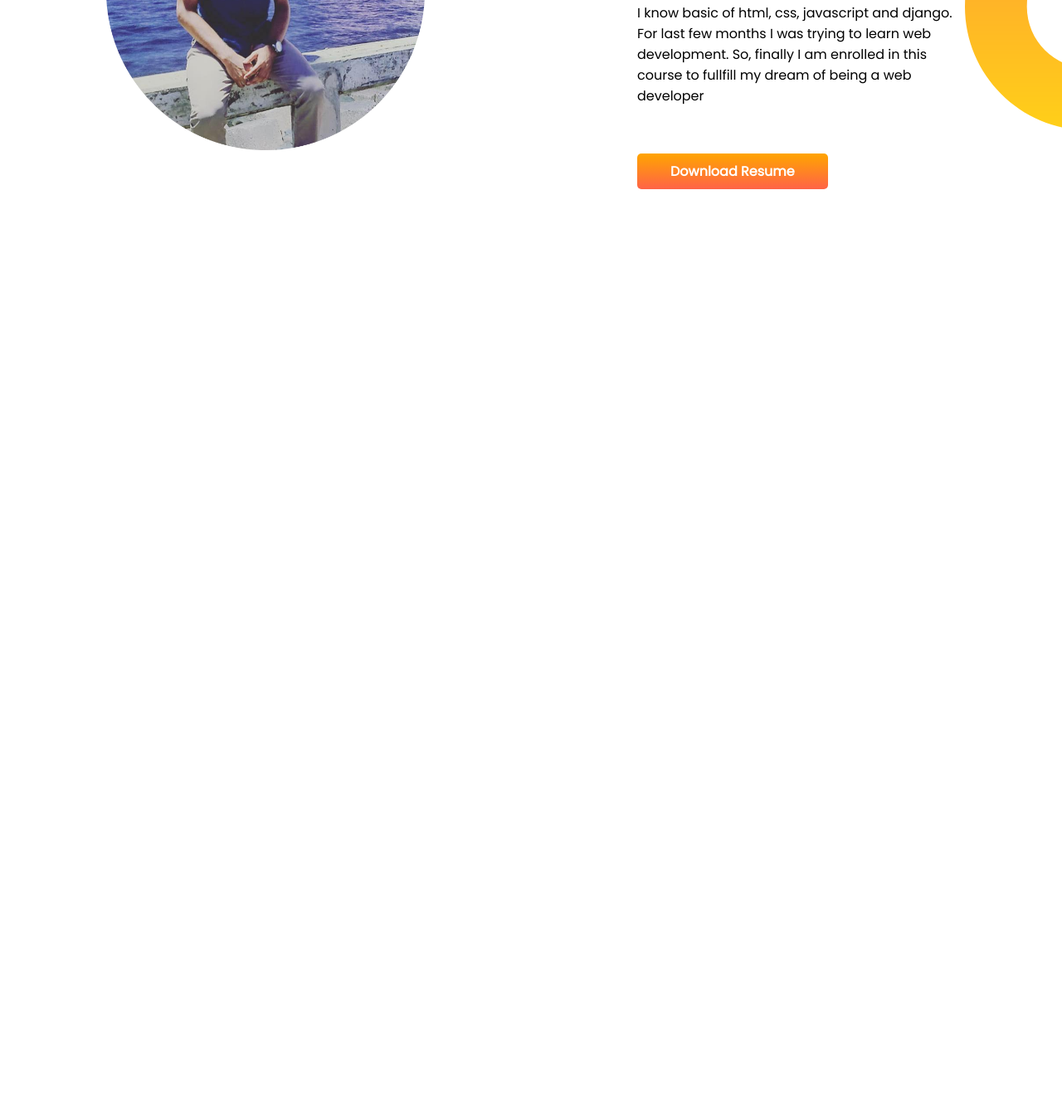
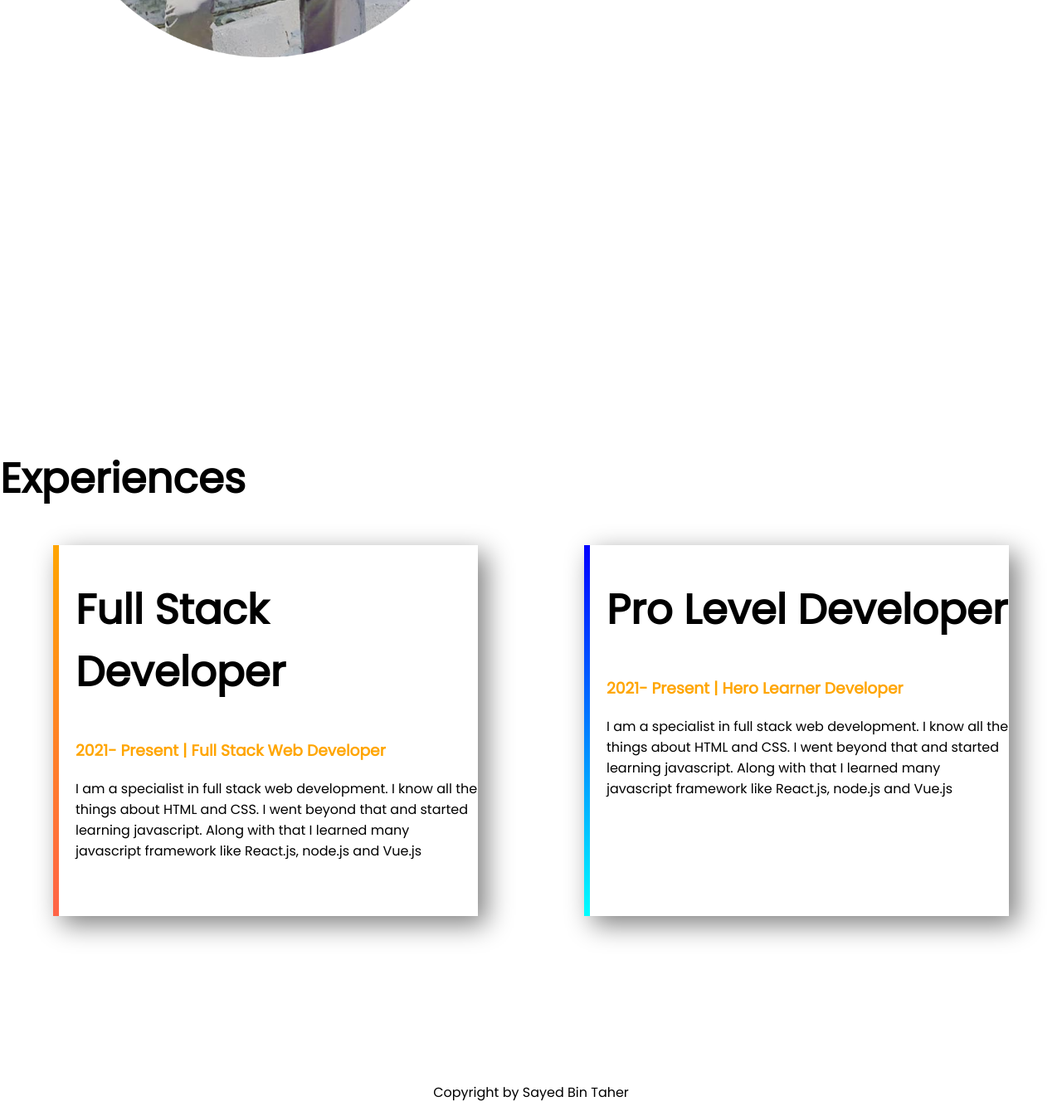
Before and after one commit to sayedbintaher/programming-hero-portfolio, a plain HTML site: page index.html in a window 1280 px wide. Shown: the part 1150-2495 px from the top of the page at 83% size. Before the commit the page ends 1497 px from the top, so only its background shows below. Drawn offline with Linux system fonts and the light colour scheme.

Commit message:
completed

```diff
--- a/index.html
+++ b/index.html
@@ -13,7 +13,7 @@
 </head>
 
 <body>
-    <section class="top-banner">
+    <section class="top-banner flexible-container">
         <div class="half-width">
             <h1>Welcome To</h1>
             <h1><span class="name-span">Sayed's</span> World</h1>
@@ -30,7 +30,7 @@
             <img src="images/sayed-profile.png" alt="profile-pic">
         </div>
     </section>
-    <section class="dream-big">
+    <section class="dream-big flexible-container">
         <div class="half-width">
             <img src="images/second_profile.png" alt="">
         </div>
@@ -44,8 +44,33 @@
             <br><br>
             <a target="_blank" class="hire-me-button" target="_blank" href="">Download Resume</a>
         </div>
-
     </section>
+    <section class="experience-part">
+        <h1>Experiences</h1>
+        <div class="flexible-container">
+            <div id="full-stack-experience" class="experience-item">
+                <h1>Full Stack Developer</h1>
+                <h3 class="name-span">2021- Present | Full Stack Web Developer</h3>
+                <p>I am a specialist in full stack web development. I know all the things about HTML and CSS. I went
+                    beyond
+                    that and started learning javascript. Along with that I learned many javascript framework like
+                    React.js,
+                    node.js and Vue.js </p>
+            </div>
+            <div id="web-dev-experience" class="experience-item">
+                <h1>Pro Level Developer</h1>
+                <h3 class="name-span">2021- Present | Hero Learner Developer</h3>
+                <p>I am a specialist in full stack web development. I know all the things about HTML and CSS. I went
+                    beyond
+                    that and started learning javascript. Along with that I learned many javascript framework like
+                    React.js,
+                    node.js and Vue.js </p>
+            </div>
+        </div>
+    </section>
+    <footer>
+        <p>Copyright by Sayed Bin Taher</p>
+    </footer>
 </body>
 
 </html>
--- a/style.css
+++ b/style.css
@@ -7,25 +7,25 @@ h1 {
     font-size: 50px;
 }
 
+h2 {
+    font-size: 40px;
+}
+
 .name-span {
     color: orange;
 }
 
-section {
+.flexible-container {
     display: flex;
 }
 
 .half-width {
     width: 50%;
-    padding: 10%;
+    padding: 5%;
 }
 
 .half-width img {
     width: 100%;
-}
-
-.half-width a {
-    margin-top: 100px;
 }
 
 .hire-me-button {
@@ -46,4 +46,34 @@ section {
     background-image: url(images/dream-bg.png);
     background-repeat: no-repeat;
     background-position: right;
+    margin-bottom: 400px;
 }
+
+.experience-part {
+    margin-bottom: 200px;
+}
+
+.experience-item {
+    width: 40%;
+    margin-left: 5%;
+    margin-right: 5%;
+    padding-left: 20px;
+    padding-bottom: 50px;
+    box-shadow: 10px 10px 30px gray;
+}
+
+#web-dev-experience {
+    border-left: 7px solid;
+    border-image: linear-gradient(blue, cyan);
+    border-image-slice: 1;
+}
+
+#full-stack-experience {
+    border-left: 7px solid;
+    border-image: linear-gradient(orange, tomato);
+    border-image-slice: 1;
+}
+
+footer p {
+    text-align: center;
+}
```
Also changed, not shown: images/jhankar.png (deleted), images/jhankar2.png (deleted), images/my-bg.png (deleted), images/my-bg2.png (deleted), 4 other files.
